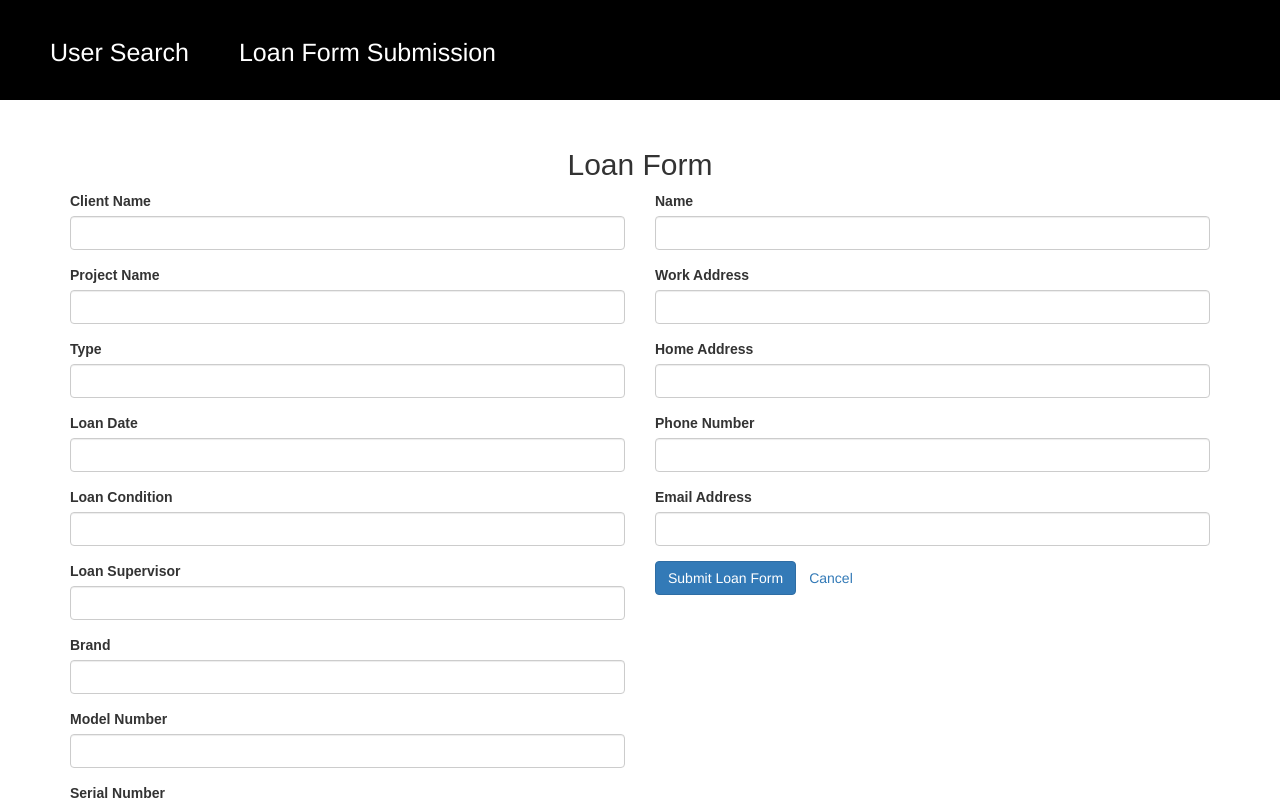
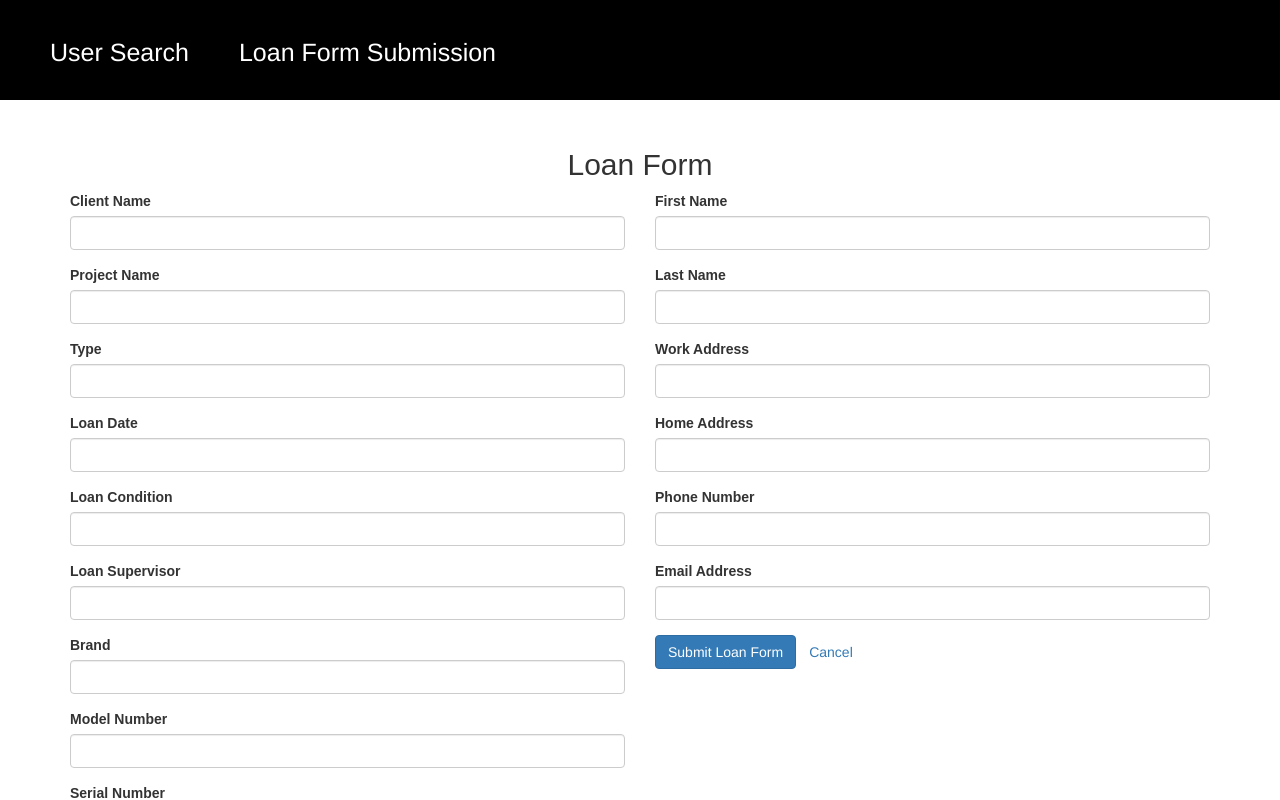
Before and after one commit to LukeWReagan/asset-management, an Angular app: page /loan in a window 1280 px wide. Shown: the top 800 px of the page. Built offline with nearby package versions, Linux system fonts and the light colour scheme.

Commit message:
updated loan-form to match new models

```diff
--- a/src/app/loan-form/loan-form.component.html
+++ b/src/app/loan-form/loan-form.component.html
@@ -87,10 +87,17 @@
 
 
       <div class="form-group">
-        <label for="Name">Name</label>
-        <input type="text" formControlName="Name" class="form-control" [ngClass]="{ 'is-invalid': submitted && f.Name.errors }" />
-        <div *ngIf="submitted && f.Name.errors" class="invalid-feedback">
-          <div *ngIf="f.Name.errors.required">Name is required</div>
+        <label for="FirstName">First Name</label>
+        <input type="text" formControlName="FirstName" class="form-control" [ngClass]="{ 'is-invalid': submitted && f.FirstName.errors }" />
+        <div *ngIf="submitted && f.FirstName.errors" class="invalid-feedback">
+          <div *ngIf="f.FirstName.errors.required">First Name is required</div>
+        </div>
+      </div>
+      <div class="form-group">
+        <label for="LastName">Last Name</label>
+        <input type="text" formControlName="LastName" class="form-control" [ngClass]="{ 'is-invalid': submitted && f.LastName.errors }" />
+        <div *ngIf="submitted && f.LastName.errors" class="invalid-feedback">
+          <div *ngIf="f.LastName.errors.required">Last Name is required</div>
         </div>
       </div>
       <div class="form-group">
--- a/src/app/loan-form/loan-form.component.ts
+++ b/src/app/loan-form/loan-form.component.ts
@@ -36,7 +36,8 @@ export class LoanFormComponent implements OnInit {
       SerialNumber: ['', []],
       AssetNumber: ['', []],
       Note: ['', []],
-      Name: ['', []],
+      FirstName: ['', []],
+      LastName: ['', []],
       WorkAddress: ['', []],
       HomeAddress: ['', []],
       Email: ['', []]
```
